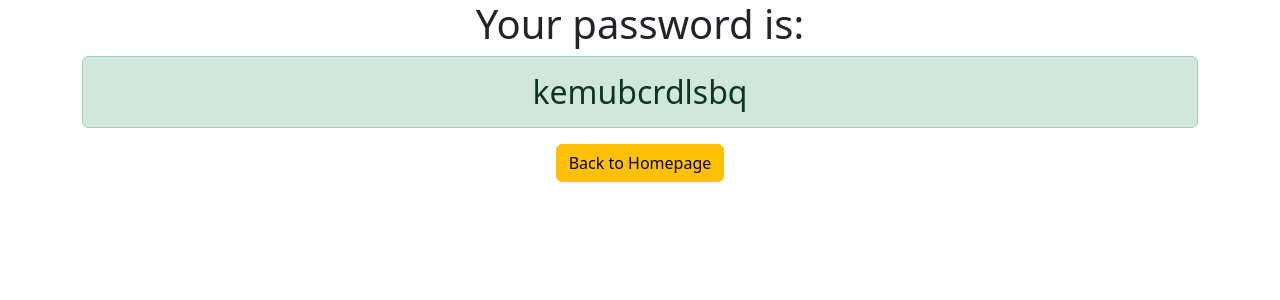
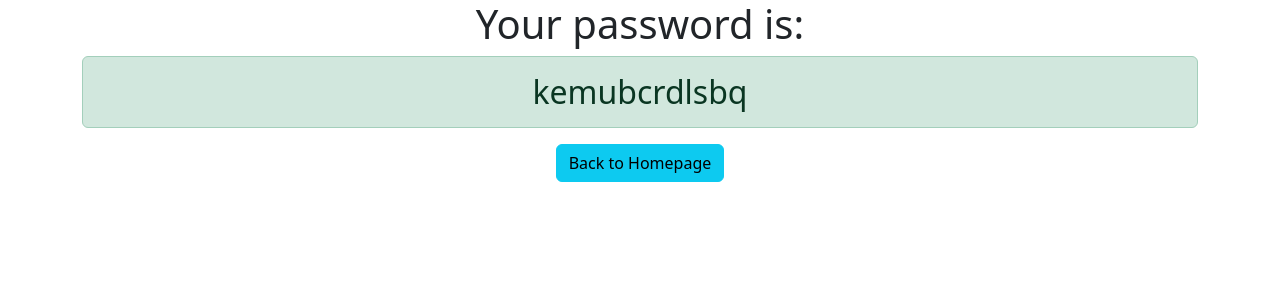
Before and after one commit to turbask/django-pass-gen, a Django app: page /password/ in a window 1280 px wide. Shown: the top 300 px of the page. Run offline with Django 4.2, Linux system fonts and the light colour scheme.

Commit message:
Some changes

```diff
--- a/generator/templates/generator/password.html
+++ b/generator/templates/generator/password.html
@@ -10,6 +10,6 @@
 <div class="container text-center">
     <h1>Your password is:</h1>
     <h2 class="alert alert-success">{{ password }}</h2>
-    <a href="{% url 'home' %}" class="btn btn-warning">Back to Homepage</a>
+    <a href="{% url 'home' %}" class="btn btn-info">Back to Homepage</a>
 </div>
 </body>
--- a/password_generator/settings.py
+++ b/password_generator/settings.py
@@ -20,7 +20,7 @@ BASE_DIR = Path(__file__).resolve().parent.parent
 # See https://docs.djangoproject.com/en/4.2/howto/deployment/checklist/
 
 # SECURITY WARNING: keep the secret key used in production secret!
-SECRET_KEY = "django-insecure-l!m!zak#hojy1hl@ww(f(_9%x4-khgd$yfa!d8smko97bn7%r1"
+SECRET_KEY = "django-insecure-l!m!zak#hojy1hl@ww(f(_9%x4-khgfhgfhhd$yfa!d8smko97bn7%r1"
 
 # SECURITY WARNING: don't run with debug turned on in production!
 DEBUG = True
```
